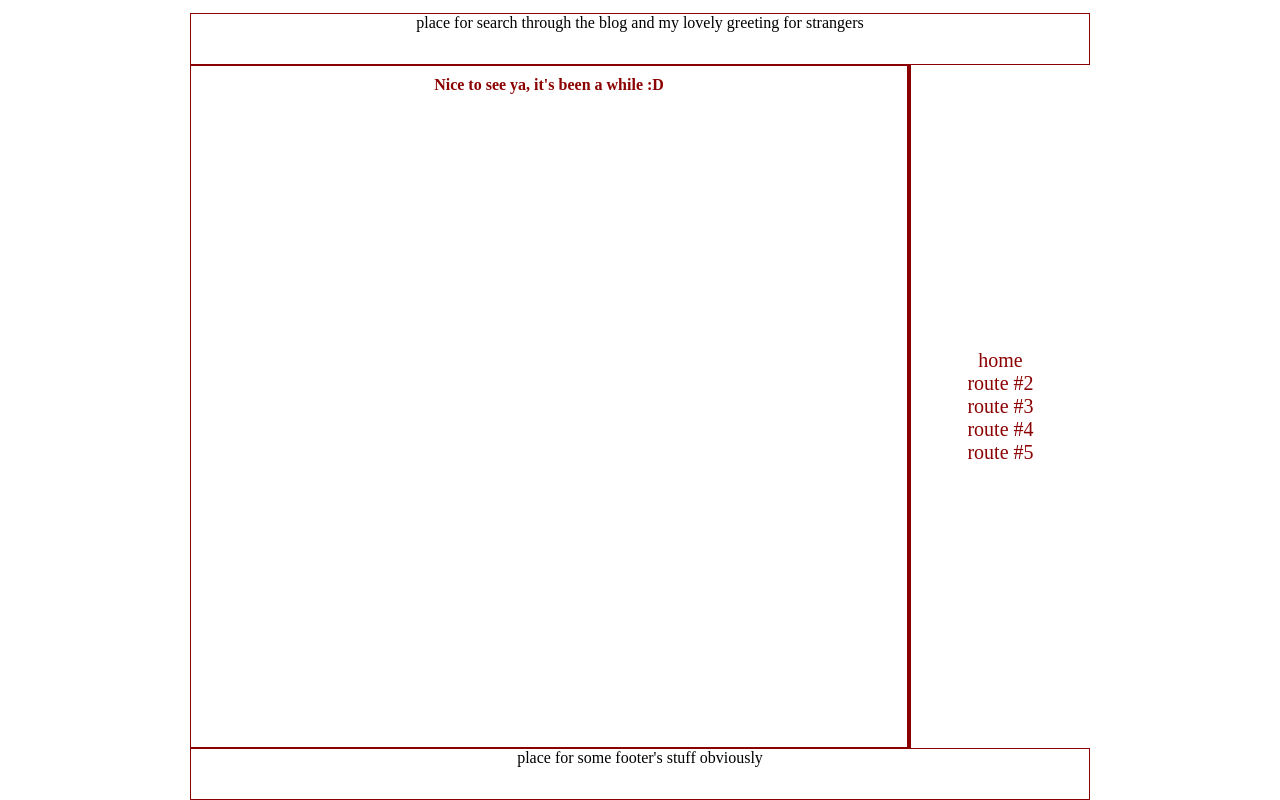
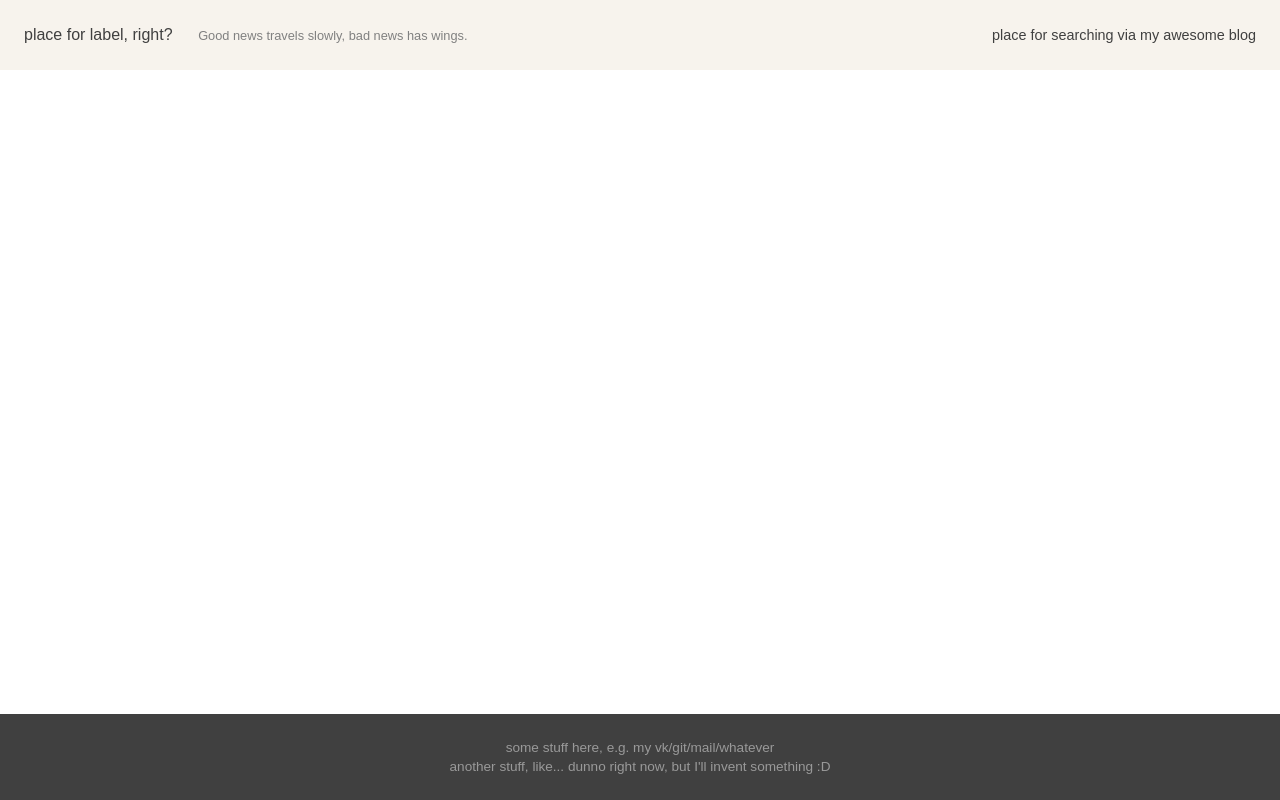
Before and after one commit to impregnable/impregnable.github.io, a plain HTML site: page index.html in a window 1280 px wide. Drawn offline with Linux system fonts and the light colour scheme.

Commit message:
At last correct frame

```diff
--- a/index.html
+++ b/index.html
@@ -5,35 +5,23 @@
   <link rel='stylesheet' href='style.css'>
 </head>
 <body class='main-wrapper'>
-  <div class='wrapper'>
-      <header class='wrapper__header'>place for search through the blog and my lovely greeting for strangers</header>
-      <section class='wrapper__section'>
-        <article class='article'>
-          <h4 class='article__header'>Nice to see ya, it's been a while :D</h4>
-        </article>
-        <aside class='section__aside'>
-          <nav class='section-aside__navbar'>
-            <ul class='navbar-list'>
-              <li class='navbar-list__item'>
-                <a href='' class='navbar-list__link'>home</a>
-              </li>
-              <li class='navbar-list__item'>
-                <a href='' class='navbar-list__link'>route #2</a>
-              </li>
-              <li class='navbar-list__item'>
-                <a href='' class='navbar-list__link'>route #3</a>
-              </li>
-              <li class='navbar-list__item'>
-                <a href='' class='navbar-list__link'>route #4</a>
-              </li>
-              <li class='navbar-list__item'>
-                <a href='' class='navbar-list__link'>route #5</a>
-              </li>
-            </ul>
-          </nav>
-        </aside>
-      </section>
-      <footer class='wrapper__footer'>place for some footer's stuff obviously</footer>
-  </div>
+  <header class='main-wrapper__header'>
+    <div class='header'>
+      <div class='header-title'>
+        <div class='header-label'>place for label, right?</div>
+        <div class='header-greeting'>Good news travels slowly, bad news has wings.</div>
+      </div>
+      <div class='header-search'>place for searching via my awesome blog</div>
+    </div>
+  </header>
+  <main class='main-wrapper__content'>
+    <div class='container'></div>
+  </main>
+  <footer class='main-wrapper__footer'>
+    <div class='footer'>
+      <div class='footer-someStuff'>some stuff here, e.g. my vk/git/mail/whatever </div>
+      <div class='footer-anotherStuff'>another stuff, like... dunno right now, but I'll invent something :D</div>
+    </div>
+  </footer>
 </body>
 </html>
--- a/style.css
+++ b/style.css
@@ -1,100 +1,140 @@
 /* gonna refactoring all many times anyway ;) */
 
+*, :after, :before {
+  box-sizing: border-box;
+}
+
 html {
-    height: 100%;
-    box-sizing: border-box;
+  height: 100%;
+  color: #404040;
+  font: 400 1em/1.4 'Open Sans',sans-serif;
+  font-family: sans-serif;
+  -ms-text-size-adjust: 100%;
+  -webkit-text-size-adjust: 100%;
+  text-rendering: optimizeLegibility;
 }
 .main-wrapper {
-    margin: 0;
-    display: flex;
-    position: relative;
+  display: -webkit-box;
+  display: -webkit-flex;
+  display: -ms-flexbox;
+  display: flex;
+  -webkit-box-orient: vertical;
+  -webkit-box-direction: normal;
+  -webkit-flex-direction: column;
+  -ms-flex-direction: column;
+  flex-direction: column;
+  height: 100%;
+  margin: 0;
 }
-.main-wrapper:after {
-    content : '';
-    display: block;
-    position: absolute;
-    top: 0;
-    left: 0;
-    background-image: url('rain.jpg');
-    width: 100%;
-    height: 100%;
-    opacity : 0.3;
-    z-index: -1;
+.main-wrapper__header, .main-wrapper__footer {
+  -webkit-box-flex: 0;
+  -webkit-flex: none;
+  -ms-flex: none;
+  flex: none;
 }
-.wrapper {
+.header {
+  padding: 1.5em;
+  background-color: hsla(35,35%,50%,.1);
+  text-align: center;
+}
+.header-search {
   display: -webkit-box;
-  display: -moz-box;
+  display: -webkit-flex;
   display: -ms-flexbox;
-  display: -webkit-flex;
   display: flex;
-  -webkit-flex-flow: row wrap;
-  flex-flow: column wrap;
+  -webkit-box-align: stretch;
+  -webkit-align-items: stretch;
+  -ms-flex-align: stretch;
+  align-items: stretch;
+  -webkit-box-orient: vertical;
+  -webkit-box-direction: normal;
+  -webkit-flex-direction: column;
+  -ms-flex-direction: column;
+  flex-direction: column;
+  font-size: .9em;
+}
+.header-greeting {
+  margin: 0 0 1.5em;
+  font-size: .8em;
+  font-weight: 300;
+  white-space: nowrap;
+}
+.main-wrapper__content {
+  -webkit-box-flex: 1;
+  -webkit-flex: 1 0 auto;
+  -ms-flex: 1 0 auto;
+  flex: 1 0 auto;
+  padding: 1.5em 1.5em 0;
+  width: 100%;
+}
+.footer {
+  padding: 24px;
+  padding: 1.5rem;
+  background: #404040;
+  color: #999;
+  font-size: .85em;
   text-align: center;
-  max-width: 900px;
-  width: 100%;
-  margin: 1% auto 0;
 }
-.wrapper__section {
-  display: flex;
-  flex: 1;
-}
-.wrapper__header {
-  border: 1px solid #8b0000;
-  max-height: 50px;
-  flex: 1;
-}
-.wrapper__footer {
-  border: 1px solid #8b0000;
-  max-height: 50px;
-  flex: 1;
-}
-.article {
-  border: 1px solid #8b0000;
-}
-.article__header {
-  margin: 0;
-  padding: 10px;
-  color: #8b0000;
-}
-.section__aside {
-  display: flex;
-  flex: 1;
-  align-items: center;
-  justify-content: center;
-  border-left: 3px solid #8b0000;
-}
-.navbar-list {
-  padding: 0;
-  margin: 0;
-  list-style-type: none;
-}
-.navbar-list__link {
-  display: block;
-  float: none;
-  color: #8b0000;
-  font-size: 20px;
-  text-decoration: none;
-}
-.navbar-list__link:hover {
-  text-decoration: underline;
-}
-@media all and (min-width: 600px) {
-  .wrapper__section {
-    flex-direction: column;
-  }
-  .article {
-    flex: 4;
-    order: 2;
+@media all and (min-width: 768px) {
+  .header {
+    padding: 1.5em;
+    -webkit-box-align: center;
+    -webkit-align-items: center;
+    -ms-flex-align: center;
+    align-items: center;
   }
 }
-@media all and (min-width: 800px) {
-  .article {
-    flex: 4;
-  }
-  .section__aside {
-    order: 2;
-  }
-  .wrapper__section {
-      flex-direction: row;
+@media all and (min-width: 768px) {
+  .header, .header-title {
+    display: -webkit-box;
+    display: -webkit-flex;
+    display: -ms-flexbox;
+    display: flex;
   }
 }
+@media all and (min-width: 768px) {
+  .header-title {
+    -webkit-box-align: baseline;
+    -webkit-align-items: baseline;
+    -ms-flex-align: baseline;
+    align-items: baseline;
+  }
+}
+@media all and (min-width: 384px) {
+  .header-search {
+    -webkit-box-align: center;
+    -webkit-align-items: center;
+    -ms-flex-align: center;
+    align-items: center;
+    -webkit-box-orient: horizontal;
+    -webkit-box-direction: normal;
+    -webkit-flex-direction: row;
+    -ms-flex-direction: row;
+    flex-direction: row;
+    -webkit-box-pack: center;
+    -webkit-justify-content: center;
+    -ms-flex-pack: center;
+    justify-content: center;
+  }
+}
+@media all and (min-width: 768px) {
+  .header-search {
+    -webkit-box-flex: 1;
+    -webkit-flex: 1;
+    -ms-flex: 1;
+    flex: 1;
+    -webkit-box-pack: end;
+    -webkit-justify-content: flex-end;
+    -ms-flex-pack: end;
+    justify-content: flex-end;
+    font-size: .9em;
+  }
+}
+@media all and (min-width: 768px) {
+  .header-greeting {
+    margin: 0 0 0 2em;
+    font-size: .8em;
+    font-weight: 300;
+    color: gray;
+  }
+}
```
